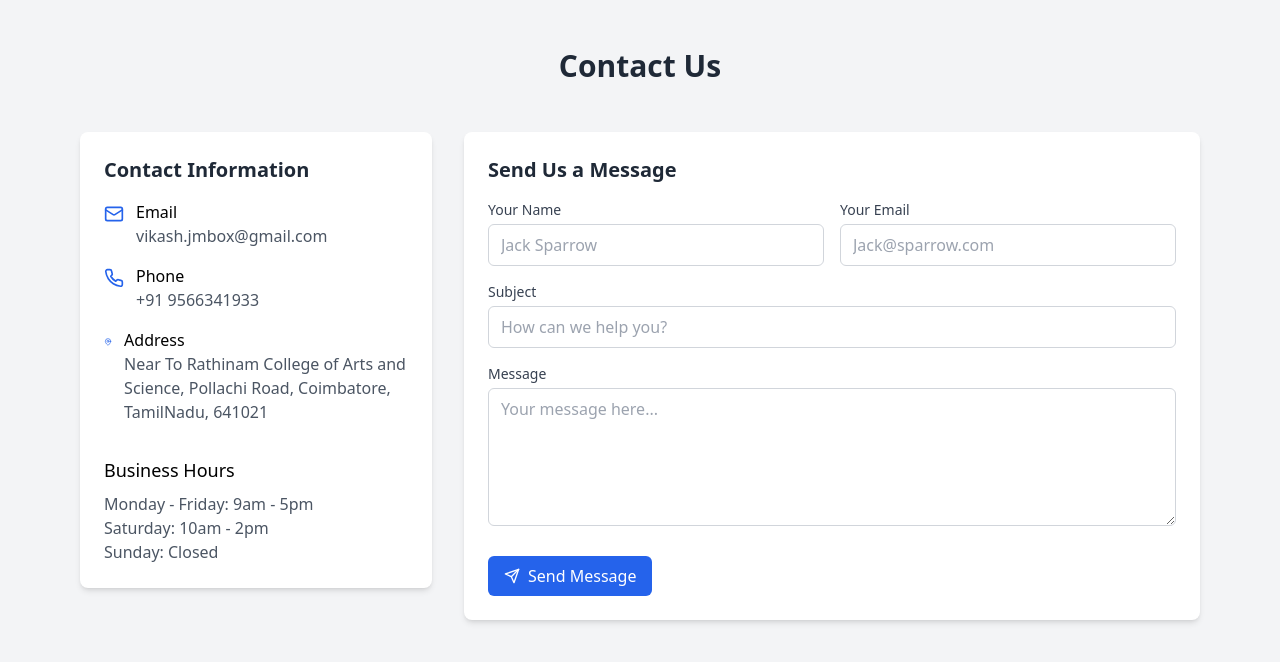
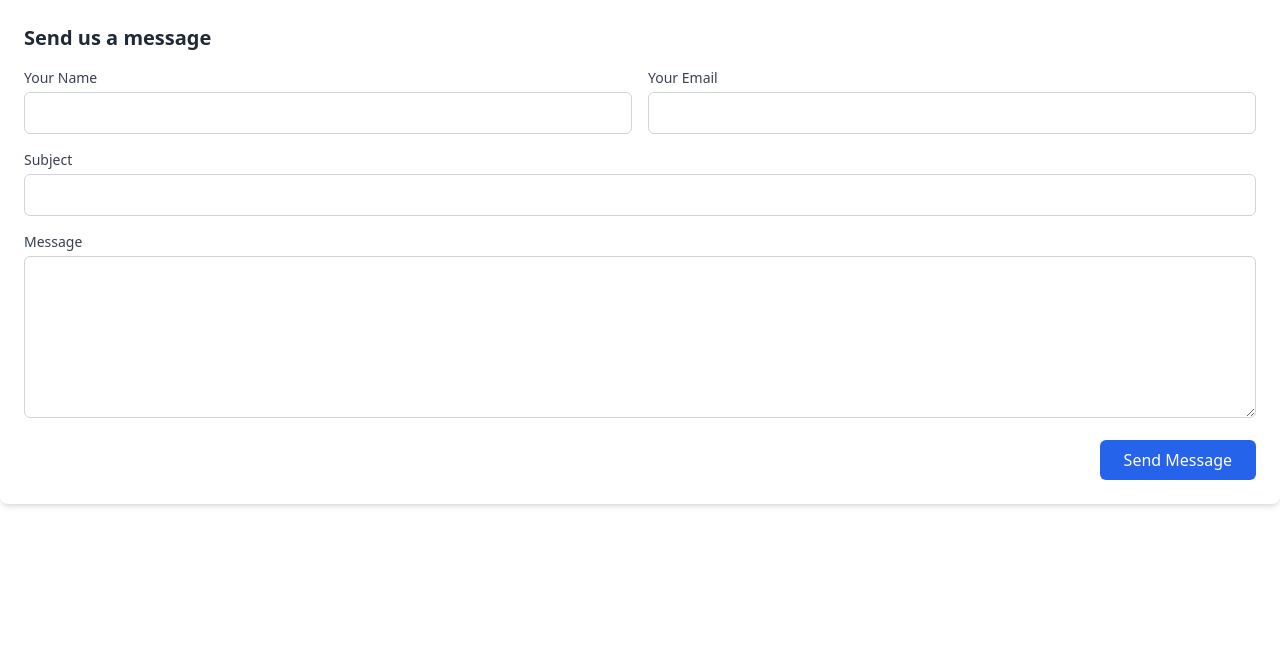
Before and after one commit to Vikash888/Contact-Info, a React (Vite) app: page / in a window 1280 px wide. Shown: the top 662 px of the page. Built offline with nearby package versions, Linux system fonts and the light colour scheme.

Commit message:
Update App.tsx

```diff
--- a/src/App.tsx
+++ b/src/App.tsx
@@ -1,62 +1,155 @@
-import React from 'react';
-import ContactForm from './components/ContactForm';
-import { Mail, Phone, MapPin } from 'lucide-react';
+import React, { useState } from 'react';
+import emailjs from '@emailjs/browser';
 
-function App() {
+const ContactForm = () => {
+  const [formData, setState] = useState({
+    name: '',
+    email: '',
+    subject: '',
+    message: ''
+  });
+  const [status, setStatus] = useState({
+    submitted: false,
+    submitting: false,
+    info: { error: false, msg: null }
+  });
+
+  const handleChange = e => {
+    setState({
+      ...formData,
+      [e.target.name]: e.target.value
+    });
+  };
+
+  const handleSubmit = async (e) => {
+    e.preventDefault();
+    setStatus(prevStatus => ({ ...prevStatus, submitting: true }));
+
+    try {
+      // Initialize EmailJS with your user ID
+      // This should be loaded from .env file or set as a global variable
+      // emailjs.init("YOUR_USER_ID");
+
+      const templateParams = {
+        from_name: formData.name,
+        from_email: formData.email,
+        subject: formData.subject,
+        message: formData.message
+      };
+
+      await emailjs.send(
+        "YOUR_SERVICE_ID", // replace with your EmailJS service ID
+        "YOUR_TEMPLATE_ID", // replace with your EmailJS template ID
+        templateParams,
+        "YOUR_PUBLIC_KEY" // replace with your EmailJS public key
+      );
+
+      setStatus({
+        submitted: true,
+        submitting: false,
+        info: { error: false, msg: 'Message sent successfully!' }
+      });
+      setState({
+        name: '',
+        email: '',
+        subject: '',
+        message: ''
+      });
+    } catch (error) {
+      setStatus({
+        submitted: false,
+        submitting: false,
+        info: { error: true, msg: 'Failed to send message. Please try again.' }
+      });
+      console.error('Error sending email:', error);
+    }
+  };
+
   return (
-    <div className="min-h-screen bg-gray-100">
-      <div className="max-w-6xl mx-auto px-4 py-12">
-        <h1 className="text-3xl font-bold text-center text-gray-800 mb-12">Contact Us</h1>
+    <div className="bg-white rounded-lg shadow-md p-6">
+      <h2 className="text-xl font-semibold mb-4 text-gray-800">Send us a message</h2>
 
-        <div className="grid grid-cols-1 md:grid-cols-3 gap-8">
-          {/* Contact Information */}
-          <div className="col-span-1">
-            <div className="bg-white rounded-lg shadow-md p-6">
-              <h2 className="text-xl font-semibold mb-4 text-gray-800">Contact Information</h2>
+      {status.info.msg && (
+        <div className={`p-4 mb-4 rounded ${status.info.error ? 'bg-red-100 text-red-700' : 'bg-green-100 text-green-700'}`}>
+          {status.info.msg}
+        </div>
+      )}
 
-              <div className="space-y-4">
-                <div className="flex items-start">
-                  <Mail className="w-5 h-5 text-blue-600 mt-1 mr-3" />
-                  <div>
-                    <p className="font-medium">Email</p>
-                    <p className="text-gray-600">vikash.jmbox@gmail.com</p>
-                  </div>
-                </div>
-
-                <div className="flex items-start">
-                  <Phone className="w-5 h-5 text-blue-600 mt-1 mr-3" />
-                  <div>
-                    <p className="font-medium">Phone</p>
-                    <p className="text-gray-600">+91 9566341933</p>
-                  </div>
-                </div>
-
-                <div className="flex items-start">
-                  <MapPin className="w-5 h-5 text-blue-600 mt-1 mr-3" />
-                  <div>
-                    <p className="font-medium">Address</p>
-                    <p className="text-gray-600"> Near To Rathinam  College of Arts and Science, Pollachi Road, Coimbatore, TamilNadu, 641021</p>
-                  </div>
-                </div>
-              </div>
-
-              <div className="mt-8">
-                <h3 className="text-lg font-medium mb-2">Business Hours</h3>
-                <p className="text-gray-600">Monday - Friday: 9am - 5pm</p>
-                <p className="text-gray-600">Saturday: 10am - 2pm</p>
-                <p className="text-gray-600">Sunday: Closed</p>
-              </div>
-            </div>
+      <form onSubmit={handleSubmit}>
+        <div className="grid grid-cols-1 md:grid-cols-2 gap-4 mb-4">
+          <div>
+            <label htmlFor="name" className="block text-sm font-medium text-gray-700 mb-1">
+              Your Name
+            </label>
+            <input
+              type="text"
+              id="name"
+              name="name"
+              value={formData.name}
+              onChange={handleChange}
+              className="w-full px-4 py-2 border border-gray-300 rounded-md focus:outline-none focus:ring-2 focus:ring-blue-500"
+              required
+            />
           </div>
 
-          {/* Contact Form */}
-          <div className="col-span-1 md:col-span-2">
-            <ContactForm />
+          <div>
+            <label htmlFor="email" className="block text-sm font-medium text-gray-700 mb-1">
+              Your Email
+            </label>
+            <input
+              type="email"
+              id="email"
+              name="email"
+              value={formData.email}
+              onChange={handleChange}
+              className="w-full px-4 py-2 border border-gray-300 rounded-md focus:outline-none focus:ring-2 focus:ring-blue-500"
+              required
+            />
           </div>
         </div>
-      </div>
+
+        <div className="mb-4">
+          <label htmlFor="subject" className="block text-sm font-medium text-gray-700 mb-1">
+            Subject
+          </label>
+          <input
+            type="text"
+            id="subject"
+            name="subject"
+            value={formData.subject}
+            onChange={handleChange}
+            className="w-full px-4 py-2 border border-gray-300 rounded-md focus:outline-none focus:ring-2 focus:ring-blue-500"
+            required
+          />
+        </div>
+
+        <div className="mb-4">
+          <label htmlFor="message" className="block text-sm font-medium text-gray-700 mb-1">
+            Message
+          </label>
+          <textarea
+            id="message"
+            name="message"
+            value={formData.message}
+            onChange={handleChange}
+            rows="6"
+            className="w-full px-4 py-2 border border-gray-300 rounded-md focus:outline-none focus:ring-2 focus:ring-blue-500"
+            required
+          ></textarea>
+        </div>
+
+        <div className="flex justify-end">
+          <button
+            type="submit"
+            disabled={status.submitting}
+            className="px-6 py-2 bg-blue-600 text-white font-medium rounded-md hover:bg-blue-700 focus:outline-none focus:ring-2 focus:ring-blue-500 focus:ring-offset-2 disabled:opacity-50"
+          >
+            {status.submitting ? 'Sending...' : 'Send Message'}
+          </button>
+        </div>
+      </form>
     </div>
   );
-}
+};
 
-export default App;
+export default ContactForm;
```
